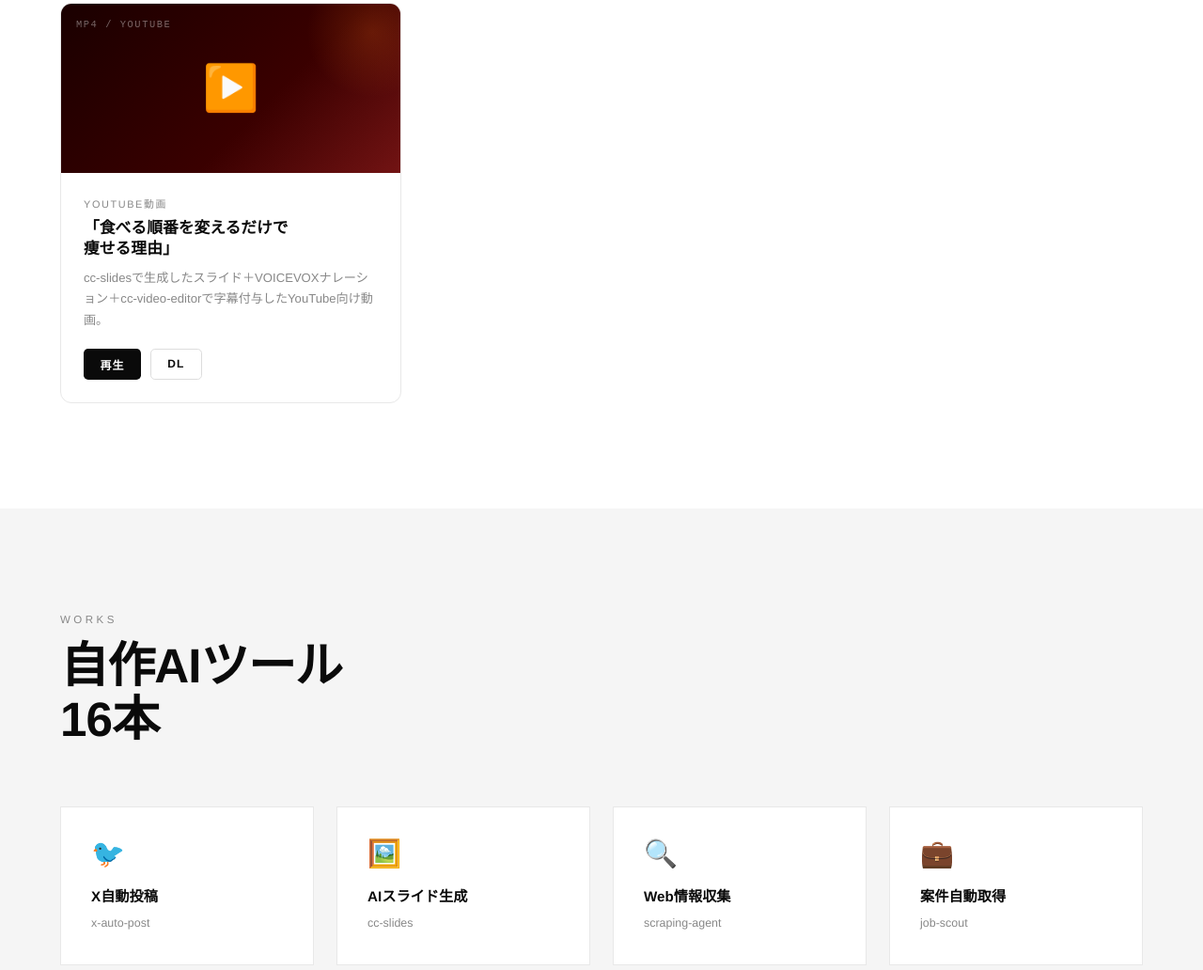
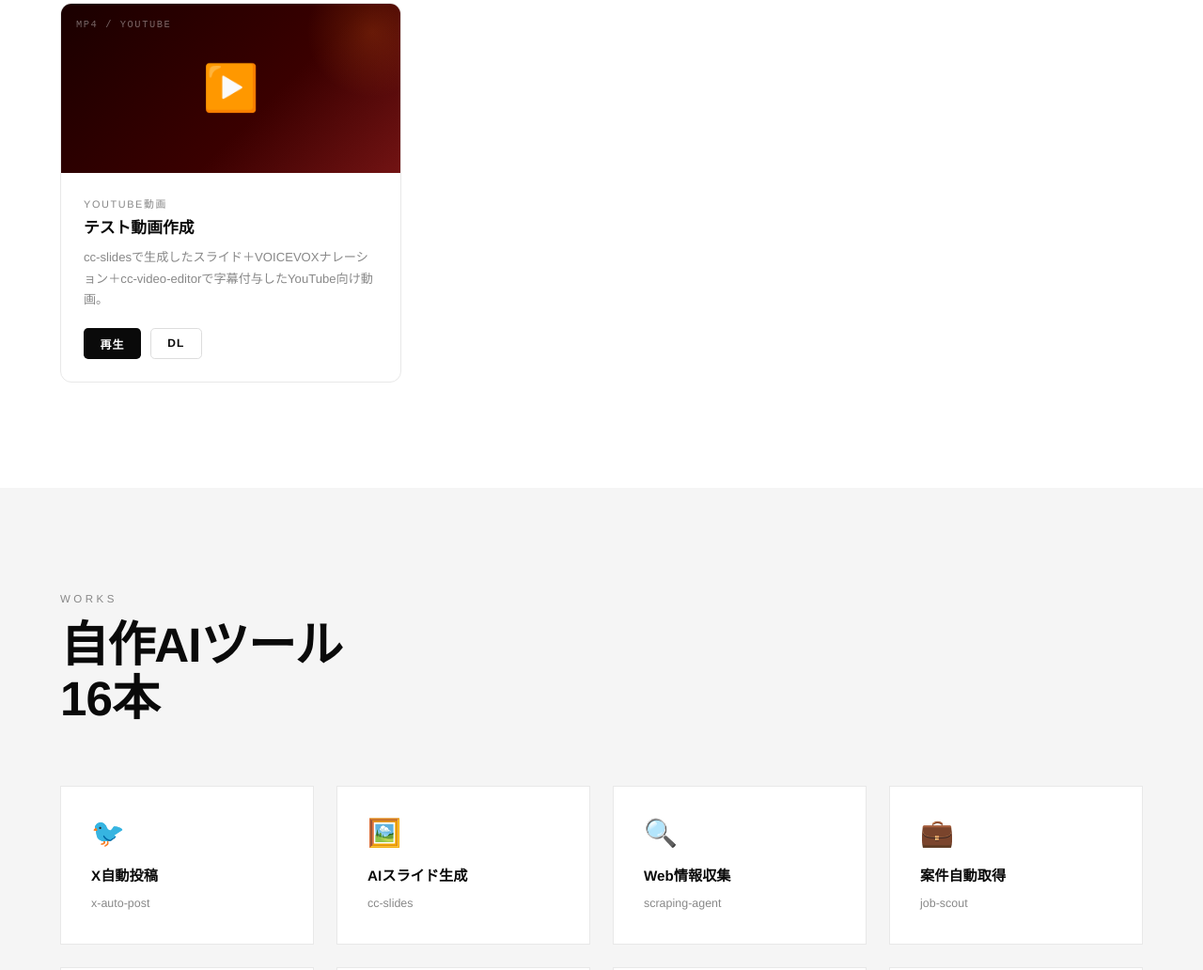
Before and after one commit to rapisrazly-blip/rapisrazly-blip.github.io, a website: page index.html in a window 1280 px wide. Shown: the part 3171-4203 px from the top of the page at 94% size. Drawn offline with Linux system fonts and the light colour scheme.

Commit message:
Portfolio動画カードのタイトルを「テスト動画作成」に変更
Co-Authored-By: Claude Sonnet 4.6 <noreply@anthropic.com>

```diff
--- a/index.html
+++ b/index.html
@@ -1059,7 +1059,7 @@
         </div>
         <div class="portfolio-body">
           <div class="portfolio-type">YouTube動画</div>
-          <div class="portfolio-title">「食べる順番を変えるだけで<br>痩せる理由」</div>
+          <div class="portfolio-title">テスト動画作成</div>
           <div class="portfolio-desc">cc-slidesで生成したスライド＋VOICEVOXナレーション＋cc-video-editorで字幕付与したYouTube向け動画。</div>
           <div class="portfolio-actions">
             <a href="works/youtube_final.mp4" target="_blank" class="portfolio-btn portfolio-btn-primary">再生</a>
```
